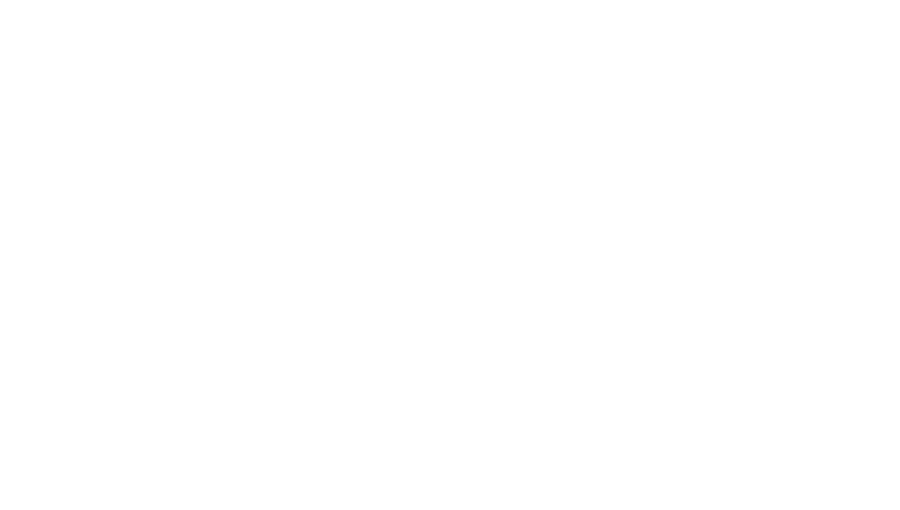
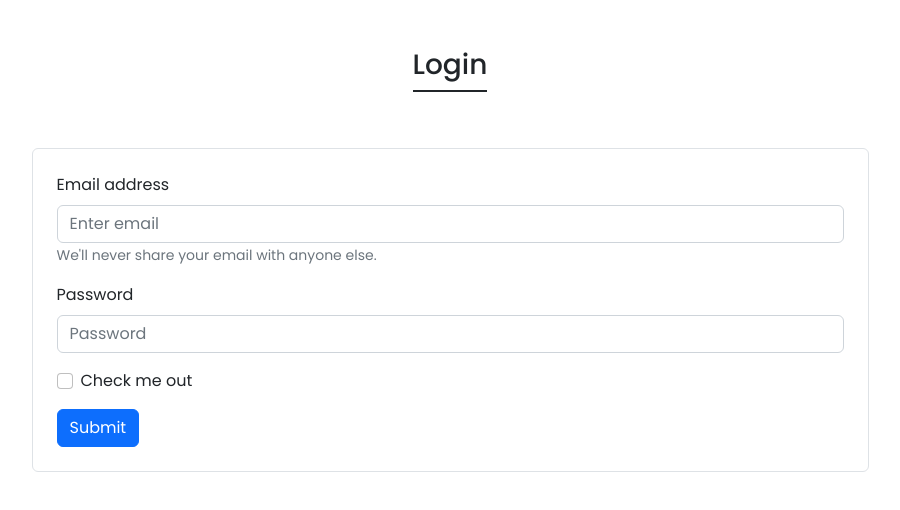
Before and after one commit to nmkhans/power-hack, a React (Vite) app: page /login in a window 1280 px wide. Shown: the top 510 px of the page, without its empty margins (190-1090 px from the left). Built offline with nearby package versions, Linux system fonts and the light colour scheme.

Commit message:
login form added

```diff
--- a/src/pages/Login/Login.jsx
+++ b/src/pages/Login/Login.jsx
@@ -1,10 +1,36 @@
 import React from 'react';
+import Form from 'react-bootstrap/Form';
+import Button from 'react-bootstrap/Button';
 
 const Login = () => {
     return (
         <div className="Login">
             <div className="container">
+                <div className="login__title mt-5 mx-auto text-center">
+                    <h3 className="font-semibold d-inline-block border-2 border-bottom border-dark pb-2">Login</h3>
+                </div>
+                <div className="login__content w-75 mx-auto mt-5 border border-gray p-4 rounded">
+                    <Form>
+                        <Form.Group className="mb-3" controlId="formBasicEmail">
+                            <Form.Label>Email address</Form.Label>
+                            <Form.Control type="email" placeholder="Enter email" />
+                            <Form.Text className="text-muted">
+                                We'll never share your email with anyone else.
+                            </Form.Text>
+                        </Form.Group>
 
+                        <Form.Group className="mb-3" controlId="formBasicPassword">
+                            <Form.Label>Password</Form.Label>
+                            <Form.Control type="password" placeholder="Password" />
+                        </Form.Group>
+                        <Form.Group className="mb-3" controlId="formBasicCheckbox">
+                            <Form.Check type="checkbox" label="Check me out" />
+                        </Form.Group>
+                        <Button variant="primary" type="submit">
+                            Submit
+                        </Button>
+                    </Form>
+                </div>
             </div>
         </div>
     );
```
